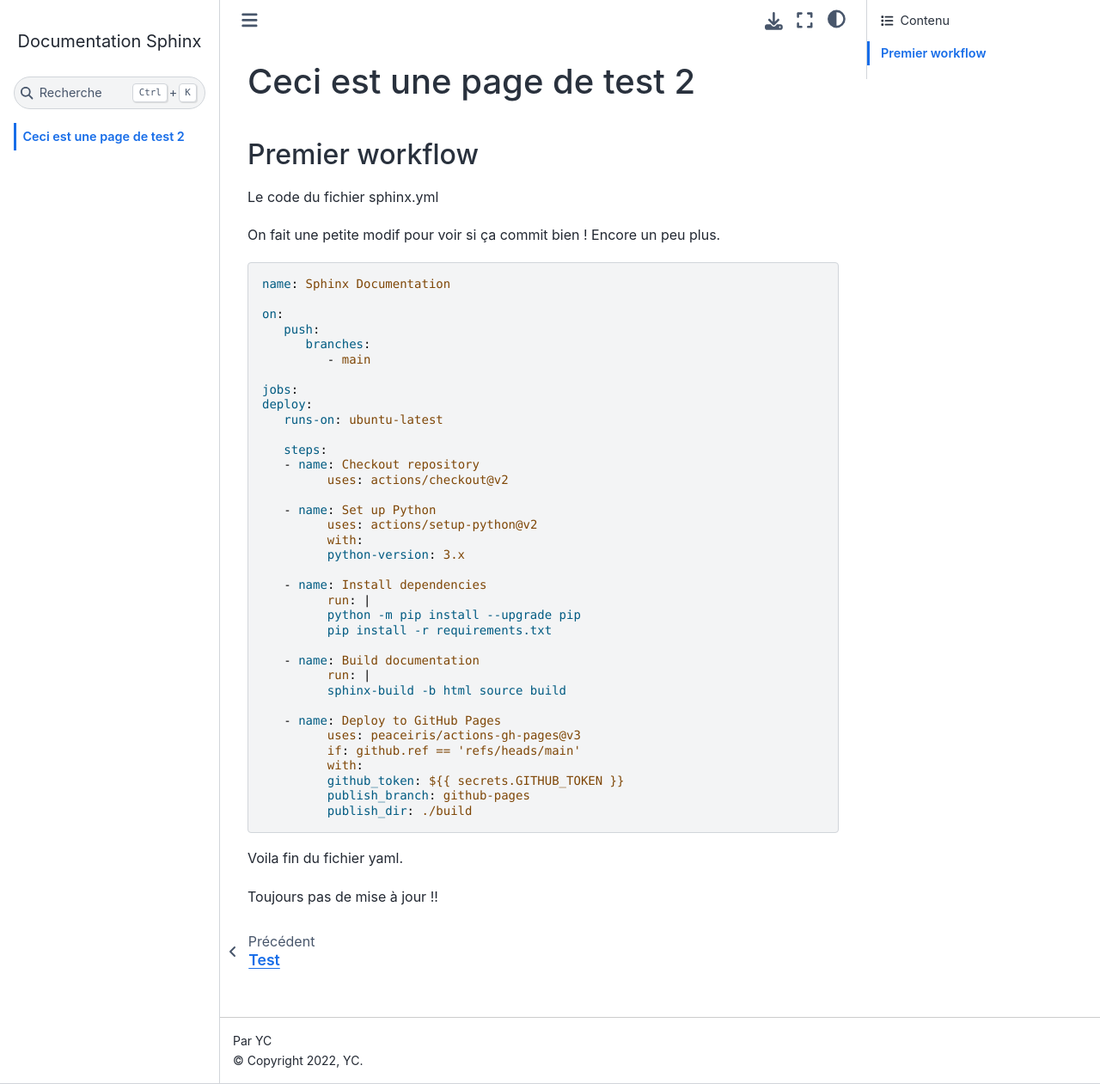
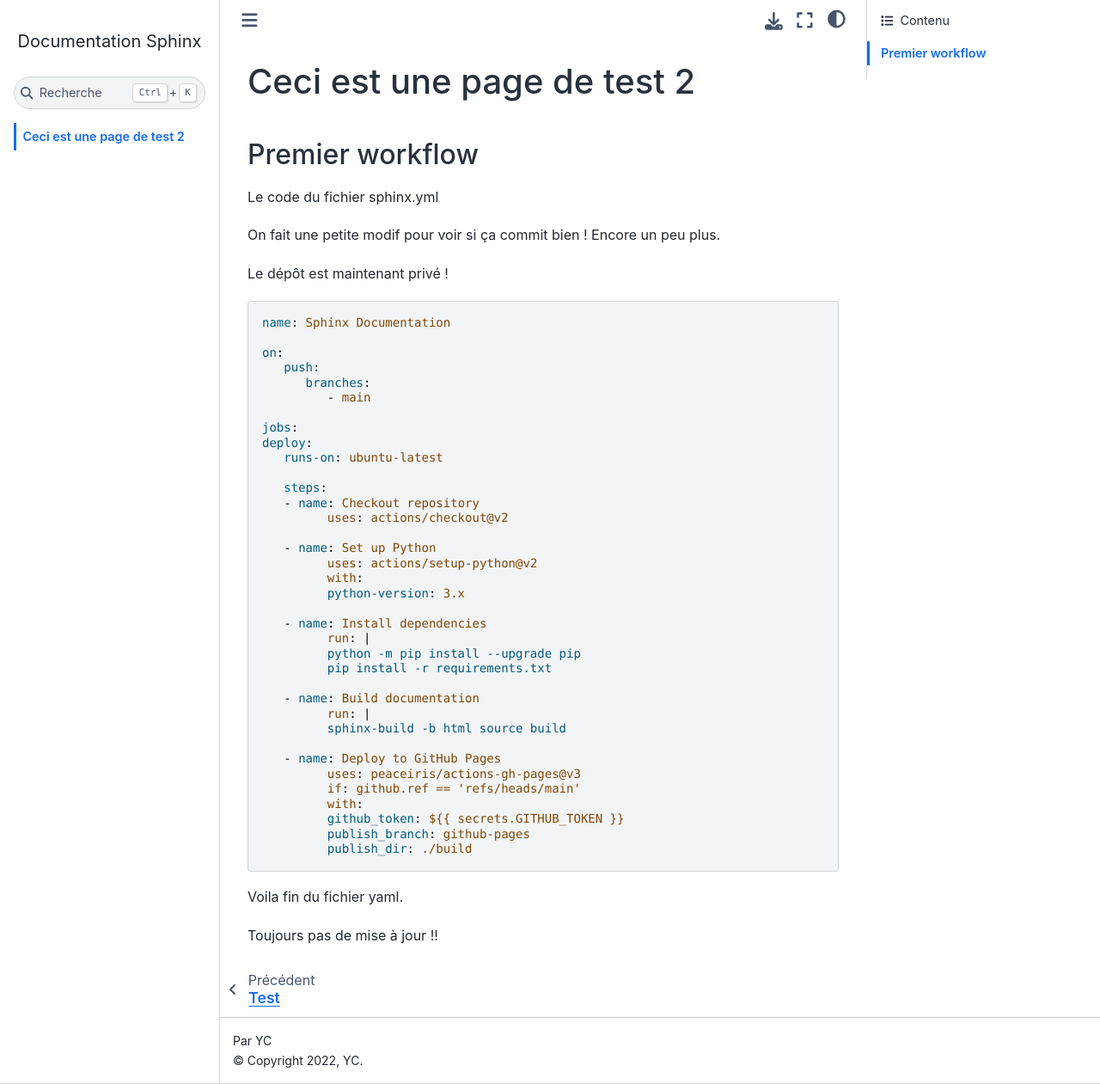
Before and after one commit to ychistel/sphinx-v1, a Sphinx documentation site: the page built from source/content/test.rst, in a window 1280 px wide and 1261 px high. Shown: the whole window at 86% size. Built offline with Sphinx 7.4.7 and the Sphinx Book theme 1.1.4, drawn with Linux system fonts in a browser that asks for light colours.

Commit message:
depot prive

```diff
--- a/source/content/test.rst
+++ b/source/content/test.rst
@@ -7,6 +7,8 @@ Premier workflow
 Le code du fichier sphinx.yml
 
 On fait une petite modif pour voir si ça commit bien ! Encore un peu plus.
+
+Le dépôt est maintenant privé !
 
 .. code-block:: yaml
 
```
